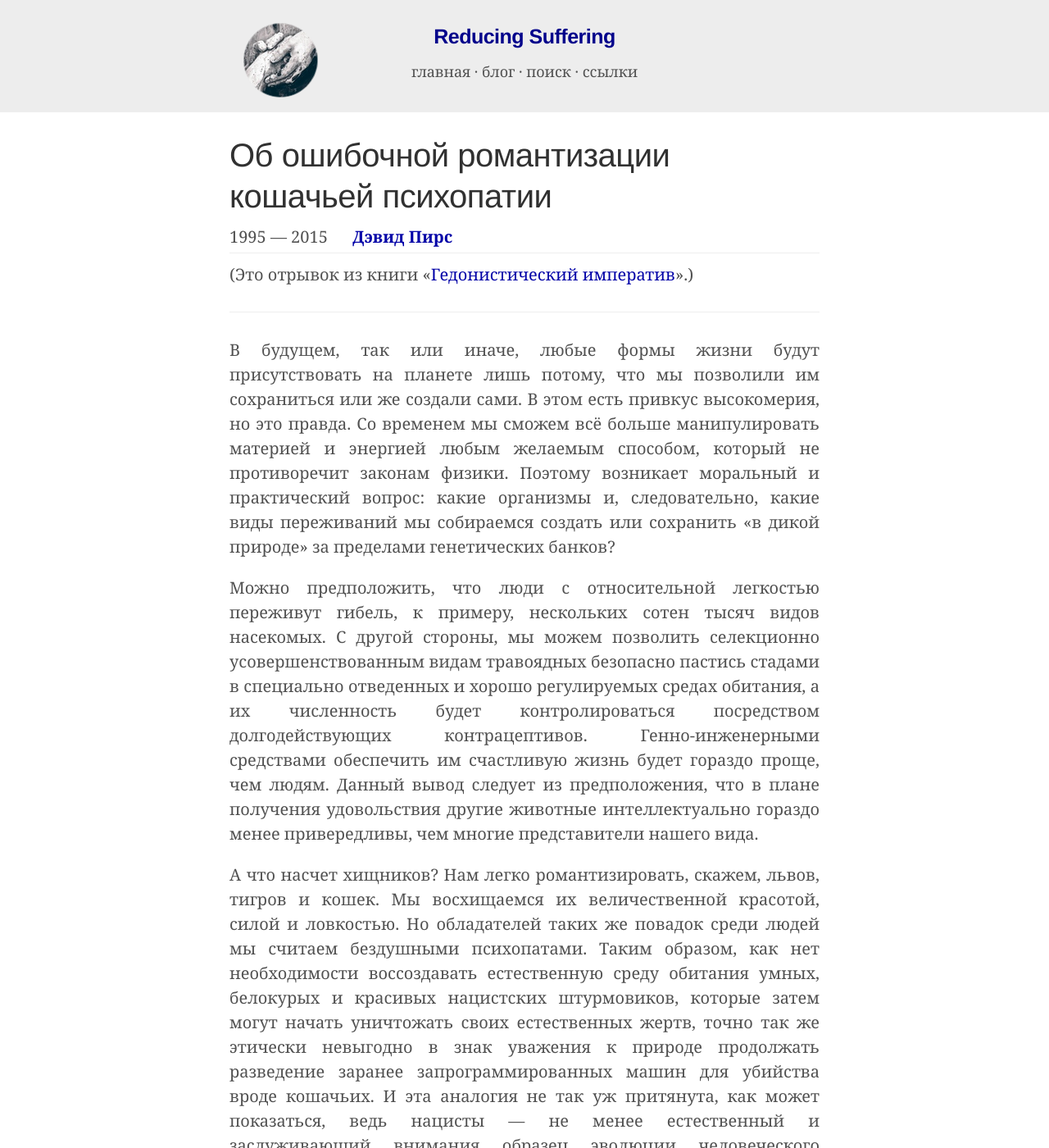
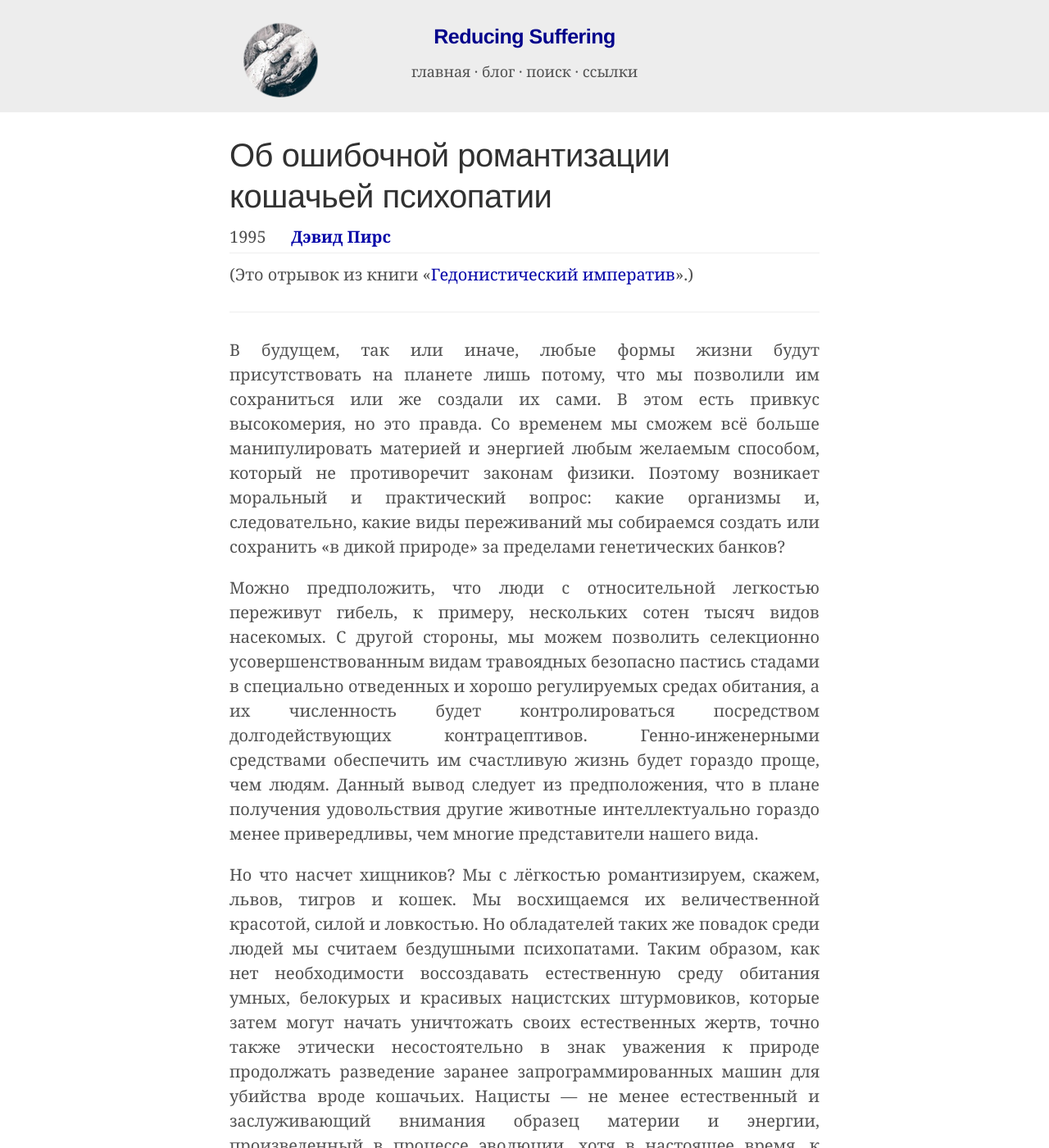
Before and after one commit to ReducingSuffering/reducingsuffering.github.io, a Jekyll site: the page built from _articles/david-pearce-1.md, in a window 1280 px wide and 1400 px high. Shown: the whole window at 82% size. Built offline with Jekyll 4.4.1, drawn with Linux system fonts in a browser that asks for light colours; some of the changed text lies outside the part shown.

Commit message:
Update david-pearce-1.md

```diff
--- a/_articles/david-pearce-1.md
+++ b/_articles/david-pearce-1.md
@@ -6,10 +6,8 @@
 authors:
   - Дэвид Пирс
 is_fragment: true
-original: https://www.hedweb.com/hedethic/hedon1.htm#feline
 original_date:
   - "1995"
-  - "2015"
 translated_by: Александр Баженов
 preview: assets/images/wall/cat-and-mouse-3150485_1280.jpg
 preview_here: true
@@ -17,10 +15,10 @@
 (Это отрывок из книги «[Гедонистический императив](https://hedweb-ru.github.io/hi/index.html)».)
 
 ---
-В будущем, так или иначе, любые формы жизни будут присутствовать на планете лишь потому, что мы позволили им сохраниться или же создали сами. В этом есть привкус высокомерия, но это правда. Со временем мы сможем всё больше манипулировать материей и энергией любым желаемым способом, который не противоречит законам физики. Поэтому возникает моральный и практический вопрос: какие организмы и, следовательно, какие виды переживаний мы собираемся создать или сохранить «в дикой природе» за пределами генетических банков?
+В будущем, так или иначе, любые формы жизни будут присутствовать на планете лишь потому, что мы позволили им сохраниться или же создали их сами. В этом есть привкус высокомерия, но это правда. Со временем мы сможем всё больше манипулировать материей и энергией любым желаемым способом, который не противоречит законам физики. Поэтому возникает моральный и практический вопрос: какие организмы и, следовательно, какие виды переживаний мы собираемся создать или сохранить «в дикой природе» за пределами генетических банков?
 
 Можно предположить, что люди с относительной легкостью переживут гибель, к примеру, нескольких сотен тысяч видов насекомых. С другой стороны, мы можем позволить селекционно усовершенствованным видам травоядных безопасно пастись стадами в специально отведенных и хорошо регулируемых средах обитания, а их численность будет контролироваться посредством долгодействующих контрацептивов. Генно-инженерными средствами обеспечить им счастливую жизнь будет гораздо проще, чем людям. Данный вывод следует из предположения, что в плане получения удовольствия другие животные интеллектуально гораздо менее привередливы, чем многие представители нашего вида.
 
-А что насчет хищников? Нам легко романтизировать, скажем, львов, тигров и кошек. Мы восхищаемся их величественной красотой, силой и ловкостью. Но обладателей таких же повадок среди людей мы считаем бездушными психопатами. Таким образом, как нет необходимости воссоздавать естественную среду обитания умных, белокурых и красивых нацистских штурмовиков, которые затем могут начать уничтожать своих естественных жертв, точно так же этически невыгодно в знак уважения к природе продолжать разведение заранее запрограммированных машин для убийства вроде кошачьих. И эта аналогия не так уж притянута, как может показаться, ведь нацисты — не менее естественный и заслуживающий внимания образец эволюции человеческого общества, хотя в настоящее время, к счастью, исчезнувший. Нет необходимости говорить, что кошки не виноваты в своей склонности мучать мышей; однако согласно физической картине мира, нацисты тоже не виноваты в том, что преследовали евреев. Но это не повод позволять им продолжать своё дело.
+Но что насчет хищников? Мы с лёгкостью романтизируем, скажем, львов, тигров и кошек. Мы восхищаемся их величественной красотой, силой и ловкостью. Но обладателей таких же повадок среди людей мы считаем бездушными психопатами. Таким образом, как нет необходимости воссоздавать естественную среду обитания умных, белокурых и красивых нацистских штурмовиков, которые затем могут начать уничтожать своих естественных жертв, точно также этически несостоятельно в знак уважения к природе продолжать разведение заранее запрограммированных машин для убийства вроде кошачьих. Нацисты — не менее естественный и заслуживающий внимания образец материи и энергии, произведенный в процессе эволюции, хотя в настоящее время, к счастью, исчезнувший. Нет необходимости говорить, что кошки не виноваты в своей склонности мучить мышей; однако согласно физической картине мира, нацисты тоже не виноваты в том, что преследовали евреев. Однако это не повод позволять им продолжать своё дело.
 
-Многие даже симпатизирующие гедонистическому императиву любители животных, у которых эстетизм преобладает над моралью, несомненно будут поражены самой идеей потери таких ласковых и полезных для человечества компаньонов как кошки. Но эти люди будут против потому, что сами с большой вероятность не рискуют стать жертвами хищников и быть съеденными заживо. Иначе их точка зрения была бы иной.
+Многие любители животных, у которых эстетизм преобладает над моралью, даже симпатизируя остальным из изложенных здесь идей, несомненно будут поражены самой идеей потери таких ласковых и полезных для человечества компаньонов как кошки. Но эти люди будут против потому, что сами почти наверняка не рискуют стать жертвами хищников и быть съеденными заживо. Иначе их точка зрения была бы иной.
```
